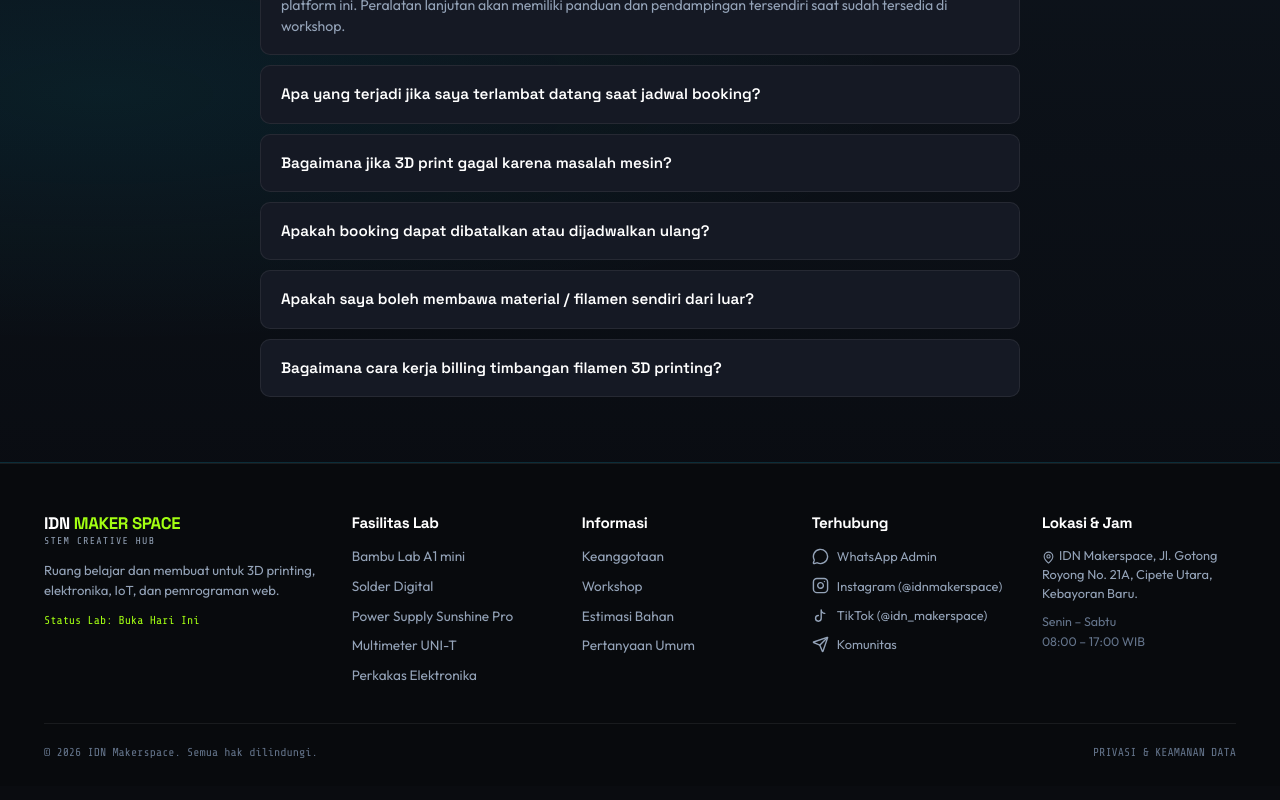
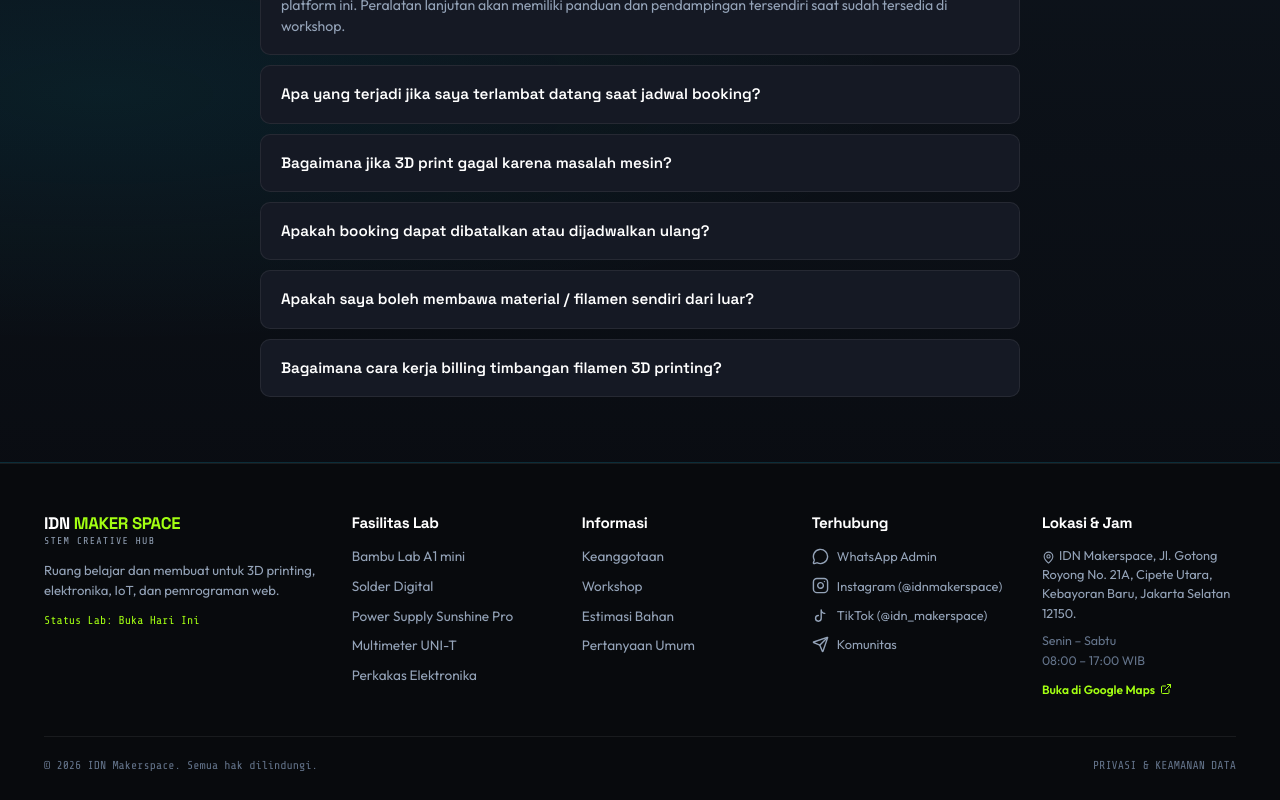
Before and after one commit to joeinus134131/idnmakerspace, a React (Vite) app: page / in a window 1280 px wide. Shown: the part 5873-6673 px from the top of the page. Built offline with nearby package versions, Linux system fonts and the light colour scheme.

Commit message:
feat: add SEO meta tags, PWA configuration files, structured data, and Google Maps link

```diff
--- a/index.html
+++ b/index.html
@@ -3,14 +3,167 @@
   <head>
     <meta charset="UTF-8" />
     <meta name="viewport" content="width=device-width, initial-scale=1.0" />
-    <meta name="description" content="IDN STEM Creative Hub — ruang belajar dan membuat untuk 3D printing, elektronika, IoT, dan pemrograman web." />
-    <meta name="keywords" content="idn makerspace, idn stem creative hub, 3d printing, elektronika, iot, k3 badging, hardware creators, indonesia" />
+    <meta name="theme-color" content="#090d16" />
+
+    <!-- Primary SEO Meta Tags -->
+    <title>IDN Makerspace Jakarta — Lab Fabrikasi, 3D Printing &amp; Prototyping Hardware</title>
+    <meta name="title" content="IDN Makerspace Jakarta — Lab Fabrikasi, 3D Printing &amp; Prototyping Hardware" />
+    <meta name="description" content="IDN Makerspace adalah coworking lab fabrikasi hardware &amp; prototyping di Cipete, Jakarta Selatan. Fasilitas cetak 3D printer Bambu Lab, solder digital, lab IoT, dan workshop pembuatan prototipe." />
+    <meta name="keywords" content="idn makerspace, idmakerspace.com, makerspace jakarta, 3d printing jakarta, sewa 3d printer cipete, lab prototyping jakarta selatan, workshop iot jakarta, bengkel elektronika, bambu lab jakarta, cetak 3d murah jakarta" />
+    <meta name="author" content="IDN Makerspace" />
+    <meta name="robots" content="index, follow, max-snippet:-1, max-image-preview:large, max-video-preview:-1" />
+    <link rel="canonical" href="https://idmakerspace.com/" />
+
+    <!-- GEO / Local SEO Tags (Jakarta Selatan, Cipete Utara) -->
+    <meta name="geo.region" content="ID-JK" />
+    <meta name="geo.placename" content="Jakarta Selatan" />
+    <meta name="geo.position" content="-6.2558;106.8062" />
+    <meta name="ICBM" content="-6.2558, 106.8062" />
+
+    <!-- Open Graph / Facebook / WhatsApp -->
+    <meta property="og:type" content="website" />
+    <meta property="og:site_name" content="IDN Makerspace" />
+    <meta property="og:locale" content="id_ID" />
+    <meta property="og:url" content="https://idmakerspace.com/" />
+    <meta property="og:title" content="IDN Makerspace Jakarta — Lab Fabrikasi, 3D Printing &amp; Prototyping Hardware" />
+    <meta property="og:description" content="Lab fabrikasi hardware dan prototyping di Cipete, Jakarta Selatan. Akses mesin 3D printer presisi, workstation elektronika, IoT, dan workshop maker." />
+    <meta property="og:image" content="https://idmakerspace.com/images/slide-3dprint.webp" />
+    <meta property="og:image:width" content="1200" />
+    <meta property="og:image:height" content="630" />
+    <meta property="og:image:alt" content="Fasilitas Fabrikasi IDN Makerspace Jakarta" />
+
+    <!-- Twitter Card -->
+    <meta name="twitter:card" content="summary_large_image" />
+    <meta name="twitter:url" content="https://idmakerspace.com/" />
+    <meta name="twitter:title" content="IDN Makerspace Jakarta — Lab Fabrikasi, 3D Printing &amp; Prototyping Hardware" />
+    <meta name="twitter:description" content="Lab fabrikasi &amp; prototyping 3D printing, elektronika, dan IoT di Cipete, Jakarta Selatan." />
+    <meta name="twitter:image" content="https://idmakerspace.com/images/slide-3dprint.webp" />
+
+    <!-- Favicon & PWA Manifest -->
     <link rel="icon" href="/favicon.svg" type="image/svg+xml" />
-    <title>IDN STEM Creative Hub | Platform Fisik & Digital Hardware Creators</title>
+    <link rel="manifest" href="/site.webmanifest" />
+
     <!-- Google Fonts -->
-    <link rel="preconnect" href="https://fonts.googleapis.com">
-    <link rel="preconnect" href="https://fonts.gstatic.com" crossorigin>
-    <link href="https://fonts.googleapis.com/css2?family=JetBrains+Mono:wght@400;500;600;700&family=Outfit:wght@300;400;500;600;700;800&family=Share+Tech+Mono&family=Space+Grotesk:wght@400;500;600;700&display=swap" rel="stylesheet">
+    <link rel="preconnect" href="https://fonts.googleapis.com" />
+    <link rel="preconnect" href="https://fonts.gstatic.com" crossorigin />
+    <link href="https://fonts.googleapis.com/css2?family=JetBrains+Mono:wght@400;500;600;700&family=Outfit:wght@300;400;500;600;700;800&family=Share+Tech+Mono&family=Space+Grotesk:wght@400;500;600;700&display=swap" rel="stylesheet" />
+
+    <!-- Structured Data (JSON-LD): LocalBusiness & FAQPage Schema -->
+    <script type="application/ld+json">
+    {
+      "@context": "https://schema.org",
+      "@graph": [
+        {
+          "@type": ["LocalBusiness", "EducationalOrganization"],
+          "@id": "https://idmakerspace.com/#organization",
+          "name": "IDN Makerspace",
+          "alternateName": ["IDN STEM Creative Hub", "ID Makerspace"],
+          "url": "https://idmakerspace.com/",
+          "logo": "https://idmakerspace.com/favicon.svg",
+          "image": [
+            "https://idmakerspace.com/images/slide-3dprint.webp",
+            "https://idmakerspace.com/images/slide-iot.webp",
+            "https://idmakerspace.com/images/slide-community.webp"
+          ],
+          "description": "Coworking lab fabrikasi hardware, cetak 3D printing presisi, perakitan IoT, dan workstation elektronika di Jakarta Selatan.",
+          "telephone": "+6283802436288",
+          "priceRange": "Rp 15.000 - Rp 350.000",
+          "currenciesAccepted": "IDR",
+          "paymentAccepted": "Cash, QRIS, Bank Transfer",
+          "address": {
+            "@type": "PostalAddress",
+            "streetAddress": "Jl. Gotong Royong No. 21A, Cipete Utara, Kec. Kebayoran Baru",
+            "addressLocality": "Jakarta Selatan",
+            "addressRegion": "DKI Jakarta",
+            "postalCode": "12150",
+            "addressCountry": "ID"
+          },
+          "geo": {
+            "@type": "GeoCoordinates",
+            "latitude": -6.2558,
+            "longitude": 106.8062
+          },
+          "hasMap": "https://maps.google.com/?q=IDN+Makerspace,+Jl.+Gotong+Royong+No.+21A,+Cipete+Utara,+Kebayoran+Baru,+Jakarta+Selatan",
+          "openingHoursSpecification": [
+            {
+              "@type": "OpeningHoursSpecification",
+              "dayOfWeek": ["Monday", "Tuesday", "Wednesday", "Thursday", "Friday", "Saturday"],
+              "opens": "08:00",
+              "closes": "17:00"
+            }
+          ],
+          "sameAs": [
+            "https://www.instagram.com/idnmakerspace",
+            "https://www.tiktok.com/@idn_makerspace"
+          ]
+        },
+        {
+          "@type": "WebSite",
+          "@id": "https://idmakerspace.com/#website",
+          "url": "https://idmakerspace.com/",
+          "name": "IDN Makerspace",
+          "publisher": {
+            "@id": "https://idmakerspace.com/#organization"
+          },
+          "inLanguage": "id-ID"
+        },
+        {
+          "@type": "FAQPage",
+          "@id": "https://idmakerspace.com/#faq",
+          "mainEntity": [
+            {
+              "@type": "Question",
+              "name": "Bagaimana cara mendapatkan lencana K3 untuk mesin Level 2 & 3?",
+              "acceptedAnswer": {
+                "@type": "Answer",
+                "text": "Untuk mesin Level 2 (seperti 3D Printer), Anda cukup menyelesaikan modul teori K3 singkat dan kuis daring di platform ini. Peralatan lanjutan akan memiliki panduan dan pendampingan tersendiri saat sudah tersedia di workshop."
+              }
+            },
+            {
+              "@type": "Question",
+              "name": "Apa yang terjadi jika saya terlambat datang saat jadwal booking?",
+              "acceptedAnswer": {
+                "@type": "Answer",
+                "text": "Sesuai regulasi anti-ghosting (BR-03), kami memberikan toleransi kedatangan maksimal 15 menit sejak jam pemesanan dimulai. Jika lewat 15 menit belum check-in, sistem otomatis membatalkan pesanan Anda agar mesin dialihkan kepada antrean berikutnya."
+              }
+            },
+            {
+              "@type": "Question",
+              "name": "Bagaimana jika 3D print gagal karena masalah mesin?",
+              "acceptedAnswer": {
+                "@type": "Answer",
+                "text": "Jika kegagalan terverifikasi berasal dari mesin atau setup yang ditangani tim, biaya material yang gagal tidak ditagihkan dan satu kali cetak ulang dijadwalkan tanpa biaya sewa tambahan."
+              }
+            },
+            {
+              "@type": "Question",
+              "name": "Apakah booking dapat dibatalkan atau dijadwalkan ulang?",
+              "acceptedAnswer": {
+                "@type": "Answer",
+                "text": "Bisa. Pembatalan atau reschedule minimal 2 jam sebelum slot dimulai mengembalikan saldo sewa 100%. Pada rentang 1–2 jam, 50% saldo sewa dikembalikan sebagai kredit Makerspace."
+              }
+            },
+            {
+              "@type": "Question",
+              "name": "Apakah saya boleh membawa material / filamen sendiri dari luar?",
+              "acceptedAnswer": {
+                "@type": "Answer",
+                "text": "Boleh! Namun seluruh bahan eksternal, terutama filamen khusus dan komponen elektronik, perlu diperiksa Lab Assistant terlebih dahulu agar sesuai dengan spesifikasi alat."
+              }
+            },
+            {
+              "@type": "Question",
+              "name": "Bagaimana cara kerja billing timbangan filamen 3D printing?",
+              "acceptedAnswer": {
+                "@type": "Answer",
+                "text": "Setelah hasil cetak 3D selesai, Anda membawa benda cetak (beserta support material) ke meja kasir operasional untuk ditimbang digital dan dikalikan tarif per gram sebelum pembayaran dilakukan via WhatsApp/QRIS."
+              }
+            }
+          ]
+        }
+      ]
+    }
+    </script>
   </head>
   <body class="dark-theme">
     <div id="root"></div>
--- a/src/App.jsx
+++ b/src/App.jsx
@@ -29,6 +29,7 @@ import {
   MessageCircle,
   Send,
   Camera,
+  ExternalLink,
 } from 'lucide-react';
 import './App.css';
 
@@ -1737,12 +1738,28 @@ export default function App() {
               <h4>Lokasi &amp; Jam</h4>
               <p style={{ fontSize: '0.8rem', lineHeight: 1.5, color: 'var(--text-secondary)', marginBottom: '8px' }}>
                 <MapPin size={13} style={{ verticalAlign: 'middle', marginRight: '4px' }} />
-                IDN Makerspace, Jl. Gotong Royong No. 21A, Cipete Utara, Kebayoran Baru.
+                IDN Makerspace, Jl. Gotong Royong No. 21A, Cipete Utara, Kebayoran Baru, Jakarta Selatan 12150.
               </p>
-              <p style={{ fontSize: '0.78rem', color: 'var(--text-muted)' }}>
+              <p style={{ fontSize: '0.78rem', color: 'var(--text-muted)', marginBottom: '8px' }}>
                 Senin – Sabtu <br />
                 08:00 – 17:00 WIB
               </p>
+              <a
+                href="https://maps.google.com/?q=IDN+Makerspace,+Jl.+Gotong+Royong+No.+21A,+Cipete+Utara,+Kebayoran+Baru,+Jakarta+Selatan"
+                target="_blank"
+                rel="noreferrer"
+                style={{
+                  display: 'inline-flex',
+                  alignItems: 'center',
+                  gap: '5px',
+                  fontSize: '0.75rem',
+                  color: 'var(--accent-lime)',
+                  textDecoration: 'none',
+                  fontWeight: 600,
+                }}
+              >
+                Buka di Google Maps <ExternalLink size={12} />
+              </a>
             </div>
           </div>
 
```
Also changed, not shown: public/robots.txt (added), public/site.webmanifest (added), 1 other file (tests, documents, lock files or other folders).
